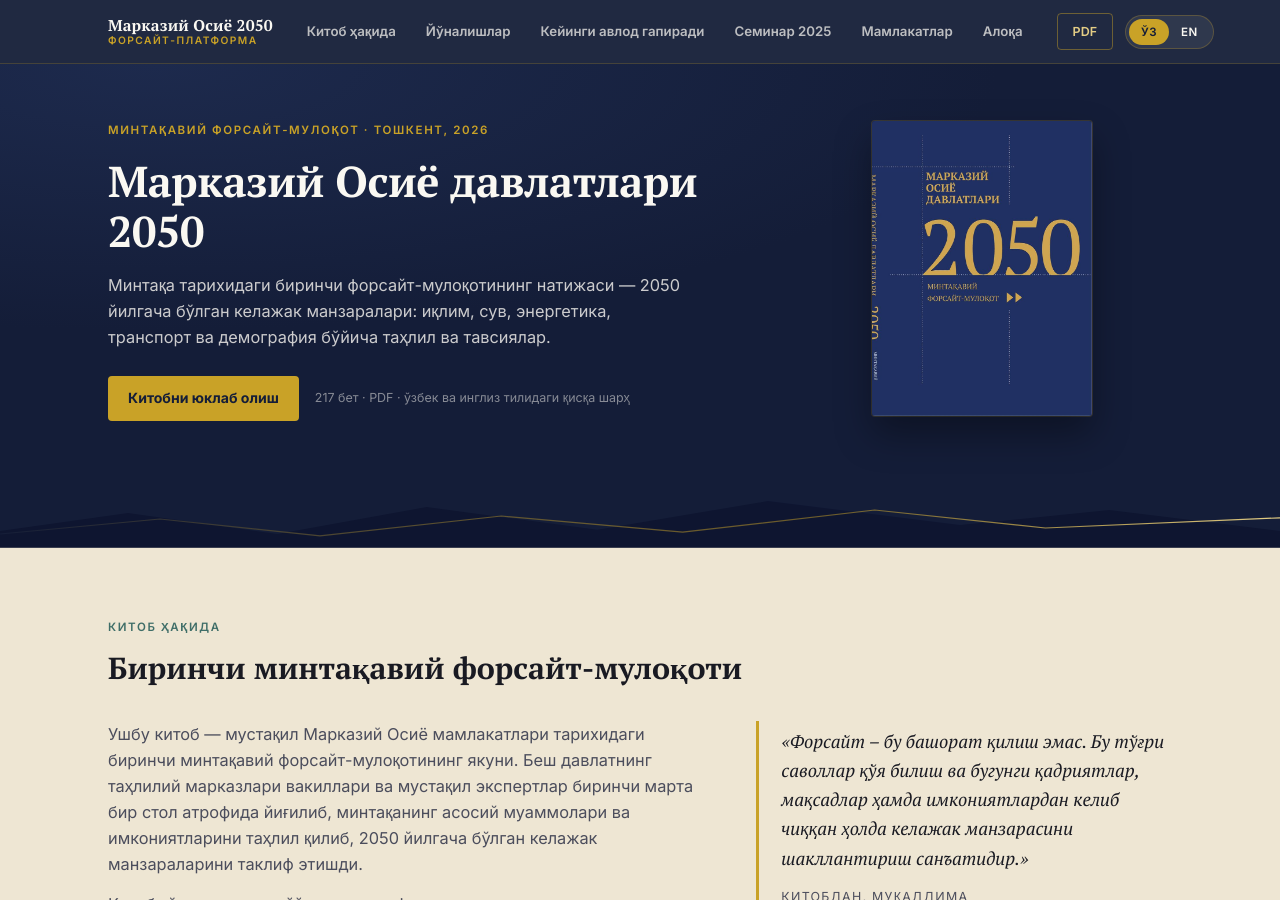
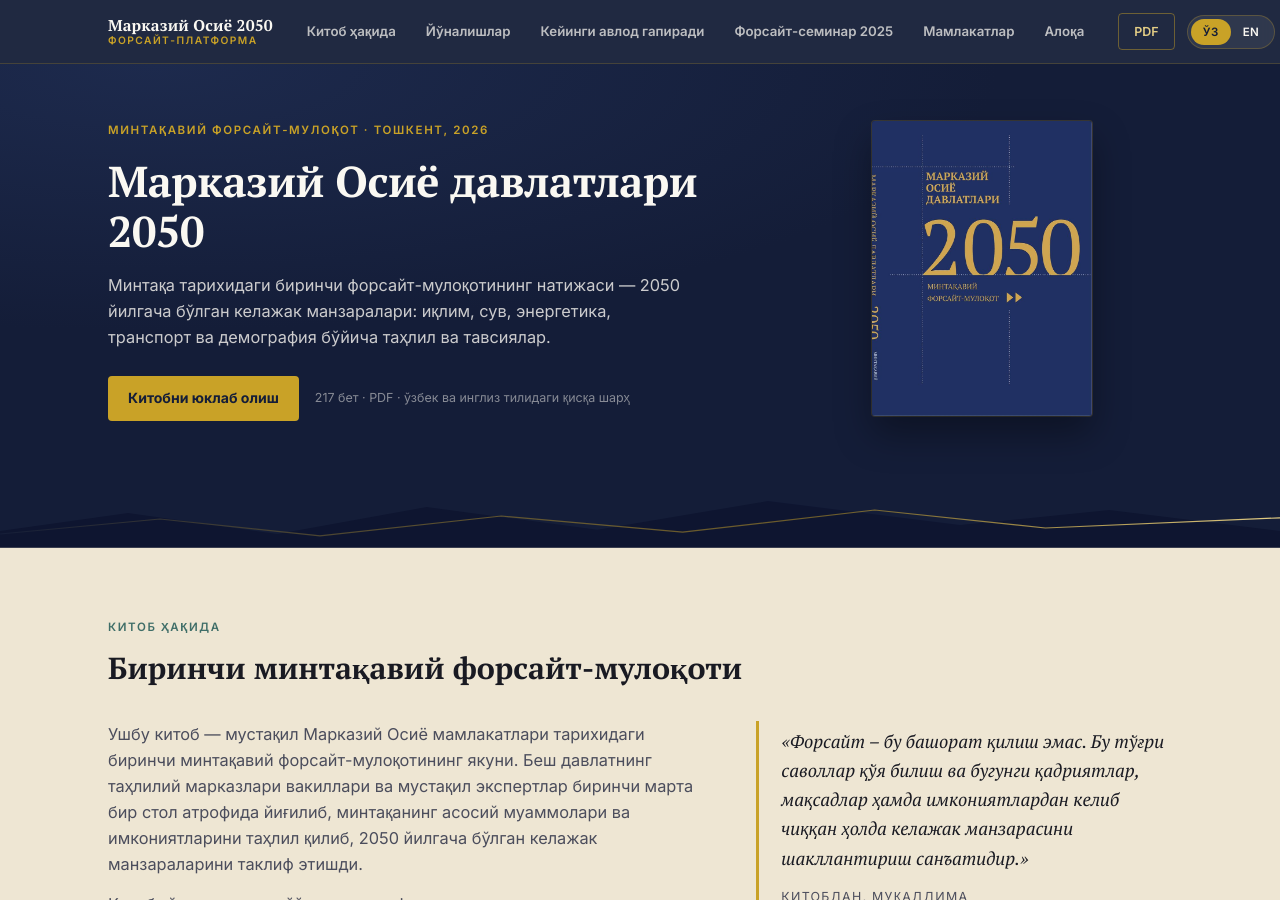
Before and after one commit to farrukhtash/Ca2050, a Jekyll site: the page built from index.html, in a window 1280 px wide and 900 px high. Built offline with Jekyll 4.4.1, drawn with Linux system fonts in a browser that asks for light colours.

Commit message:
header.html

```diff
--- a/_includes/header.html
+++ b/_includes/header.html
@@ -11,7 +11,7 @@
       <a href="{{ '/#about' | relative_url }}" class="uz">Китоб ҳақида</a><a href="{{ '/#about' | relative_url }}" class="en">The book</a>
       <a href="{{ '/#themes' | relative_url }}" class="uz">Йўналишлар</a><a href="{{ '/#themes' | relative_url }}" class="en">Themes</a>
       <a href="{{ '/#youth' | relative_url }}" class="uz">Кейинги авлод гапиради</a><a href="{{ '/#youth' | relative_url }}" class="en">Youth</a>
-      <a href="{{ '/forsayt-seminar-2025.html' | relative_url }}" class="{% if page.nav_active == 'seminar' %}active {% endif %}uz">Семинар 2025</a><a href="{{ '/forsayt-seminar-2025.html' | relative_url }}" class="{% if page.nav_active == 'seminar' %}active {% endif %}en">Seminar 2025</a>
+      <a href="{{ '/forsayt-seminar-2025.html' | relative_url }}" class="{% if page.nav_active == 'seminar' %}active {% endif %}uz">Форсайт-семинар 2025</a><a href="{{ '/forsayt-seminar-2025.html' | relative_url }}" class="{% if page.nav_active == 'seminar' %}active {% endif %}en">Seminar 2025</a>
       <a href="{{ '/#countries' | relative_url }}" class="uz">Мамлакатлар</a><a href="{{ '/#countries' | relative_url }}" class="en">Countries</a>
       <a href="{{ '/#feedback' | relative_url }}" class="uz">Алоқа</a><a href="{{ '/#feedback' | relative_url }}" class="en">Contact</a>
     </nav>
```
